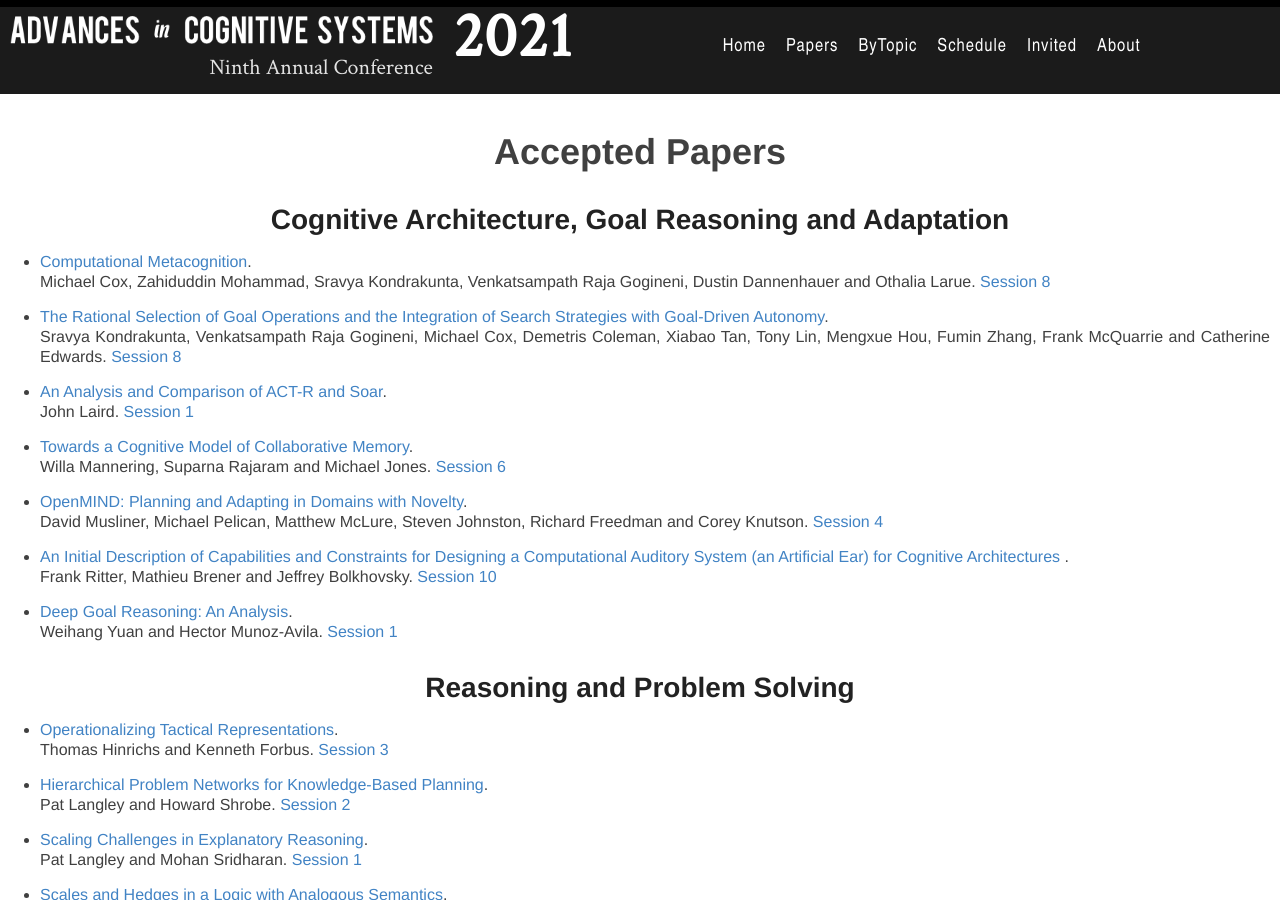
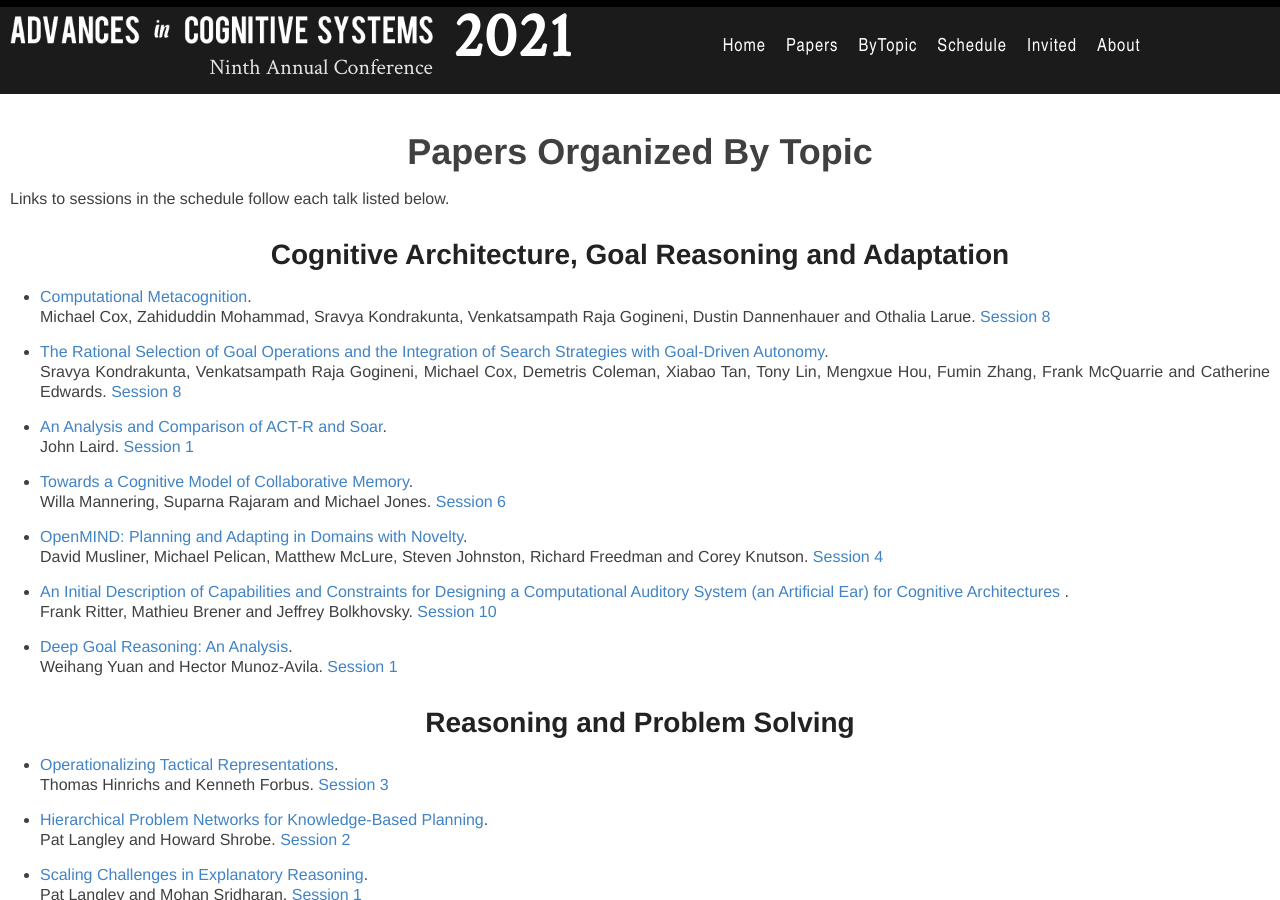
Before and after one commit to AdvancesInCognitiveSystems/acs2021, a Jekyll site: the page built from _pages/papers-by-topic.md, in a window 1280 px wide and 900 px high. Built offline with Jekyll 4.4.1, drawn with Linux system fonts in a browser that asks for light colours.

Commit message:
change title

```diff
--- a/_pages/papers-by-topic.md
+++ b/_pages/papers-by-topic.md
@@ -1,9 +1,10 @@
 ---
 layout: page
-title: Accepted Papers
+title: Papers Organized By Topic
 permalink: /papers-by-topic/
 ---
 
+Links to sessions in the schedule follow each talk listed below.
 
 ## Cognitive Architecture, Goal Reasoning and Adaptation
 - [Computational Metacognition]({{site.baseurl}}/data/ACS-21_paper_1.pdf).<br>
```
